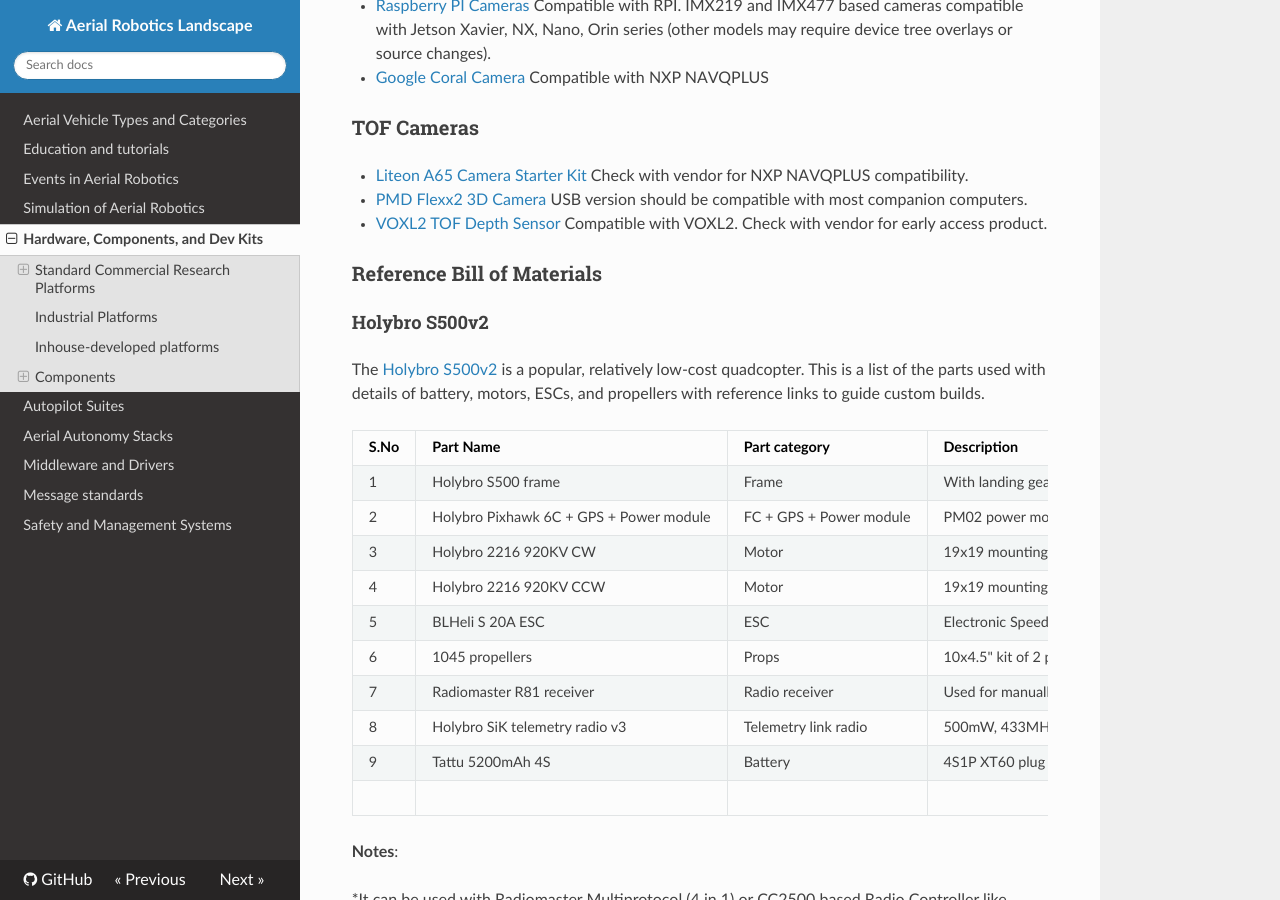
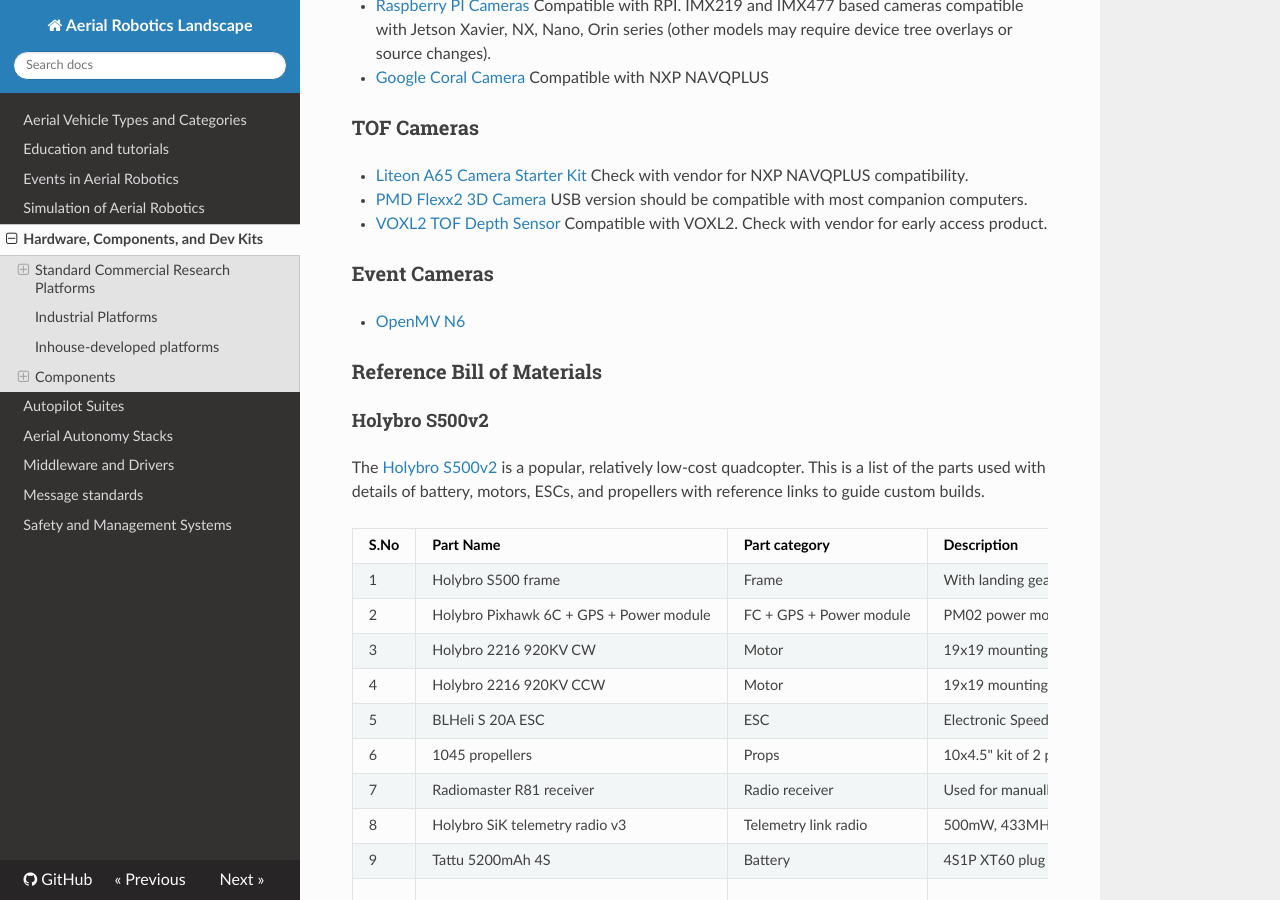
Before and after one commit to ROS-Aerial/aerial_robotic_landscape, an MkDocs documentation site: the page built from docs/hardware.md, in a window 1280 px wide and 900 px high, scrolled down 3622 px. Built offline with MkDocs 1.6.1, drawn with Linux system fonts in a browser that asks for light colours; nearby versions of some CDN libraries.

Commit message:
Update hardware.md (#87)
adds an event camera

```diff
--- a/docs/hardware.md
+++ b/docs/hardware.md
@@ -139,6 +139,9 @@
 - [PMD Flexx2 3D Camera](https://www.emcraft.com/products/1178) USB version should be compatible with most companion computers.
 - [VOXL2 TOF Depth Sensor ](https://docs.modalai.com/M0171/) Compatible with VOXL2. Check with vendor for early access product.
 
+### Event Cameras
+- [OpenMV N6](https://openmv.io/collections/cameras/products/openmv-n6?variant=41573456576606)
+
 ### Reference Bill of Materials
 
 #### Holybro S500v2
```
